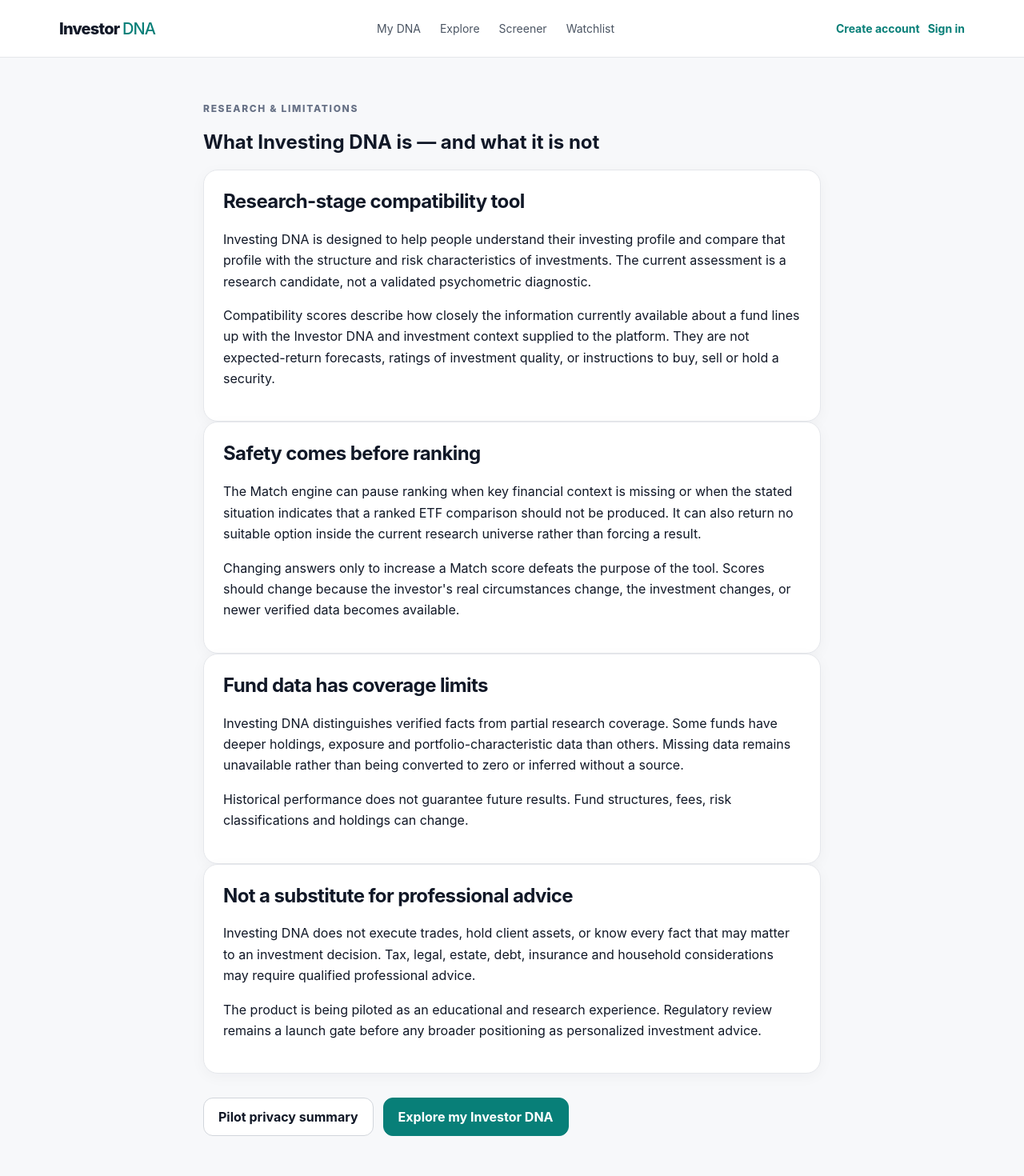
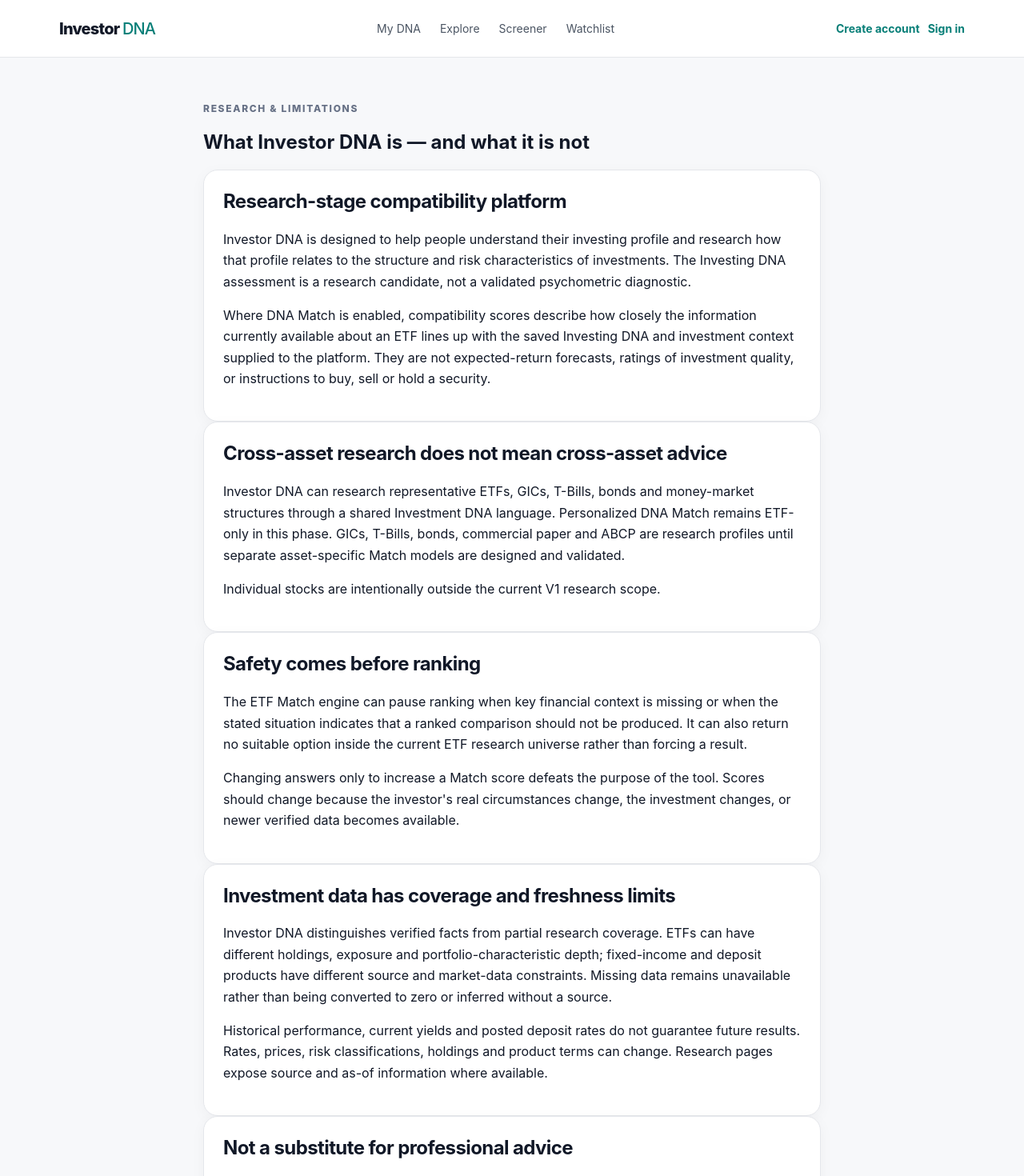
Before and after one commit to mahdikakavandkordi-droid/Investing-dnav1, a Next.js app: page /research in a window 1280 px wide. Shown: the top 1470 px of the page at 80% size. Built offline with nearby package versions, Linux system fonts and the light colour scheme; no server answers.

Commit message:
Clarify Investor DNA research positioning across asset classes

```diff
--- a/app/research/page.tsx
+++ b/app/research/page.tsx
@@ -1,10 +1,11 @@
 import Link from 'next/link';
 
 export default function ResearchAndLimitations(){return <section className="section"><div className="container narrow">
-  <div className="eyebrow">Research & limitations</div><h1>What Investing DNA is — and what it is not</h1>
-  <div className="card"><h2>Research-stage compatibility tool</h2><p>Investing DNA is designed to help people understand their investing profile and compare that profile with the structure and risk characteristics of investments. The current assessment is a research candidate, not a validated psychometric diagnostic.</p><p>Compatibility scores describe how closely the information currently available about a fund lines up with the Investor DNA and investment context supplied to the platform. They are not expected-return forecasts, ratings of investment quality, or instructions to buy, sell or hold a security.</p></div>
-  <div className="card"><h2>Safety comes before ranking</h2><p>The Match engine can pause ranking when key financial context is missing or when the stated situation indicates that a ranked ETF comparison should not be produced. It can also return no suitable option inside the current research universe rather than forcing a result.</p><p>Changing answers only to increase a Match score defeats the purpose of the tool. Scores should change because the investor's real circumstances change, the investment changes, or newer verified data becomes available.</p></div>
-  <div className="card"><h2>Fund data has coverage limits</h2><p>Investing DNA distinguishes verified facts from partial research coverage. Some funds have deeper holdings, exposure and portfolio-characteristic data than others. Missing data remains unavailable rather than being converted to zero or inferred without a source.</p><p>Historical performance does not guarantee future results. Fund structures, fees, risk classifications and holdings can change.</p></div>
-  <div className="card"><h2>Not a substitute for professional advice</h2><p>Investing DNA does not execute trades, hold client assets, or know every fact that may matter to an investment decision. Tax, legal, estate, debt, insurance and household considerations may require qualified professional advice.</p><p>The product is being piloted as an educational and research experience. Regulatory review remains a launch gate before any broader positioning as personalized investment advice.</p></div>
-  <div className="actions"><Link className="btn" href="/privacy">Pilot privacy summary</Link><Link className="btn primary" href="/dna/assessment">Explore my Investor DNA</Link></div>
+  <div className="eyebrow">Research & limitations</div><h1>What Investor DNA is — and what it is not</h1>
+  <div className="card"><h2>Research-stage compatibility platform</h2><p>Investor DNA is designed to help people understand their investing profile and research how that profile relates to the structure and risk characteristics of investments. The Investing DNA assessment is a research candidate, not a validated psychometric diagnostic.</p><p>Where DNA Match is enabled, compatibility scores describe how closely the information currently available about an ETF lines up with the saved Investing DNA and investment context supplied to the platform. They are not expected-return forecasts, ratings of investment quality, or instructions to buy, sell or hold a security.</p></div>
+  <div className="card"><h2>Cross-asset research does not mean cross-asset advice</h2><p>Investor DNA can research representative ETFs, GICs, T-Bills, bonds and money-market structures through a shared Investment DNA language. Personalized DNA Match remains ETF-only in this phase. GICs, T-Bills, bonds, commercial paper and ABCP are research profiles until separate asset-specific Match models are designed and validated.</p><p>Individual stocks are intentionally outside the current V1 research scope.</p></div>
+  <div className="card"><h2>Safety comes before ranking</h2><p>The ETF Match engine can pause ranking when key financial context is missing or when the stated situation indicates that a ranked comparison should not be produced. It can also return no suitable option inside the current ETF research universe rather than forcing a result.</p><p>Changing answers only to increase a Match score defeats the purpose of the tool. Scores should change because the investor's real circumstances change, the investment changes, or newer verified data becomes available.</p></div>
+  <div className="card"><h2>Investment data has coverage and freshness limits</h2><p>Investor DNA distinguishes verified facts from partial research coverage. ETFs can have different holdings, exposure and portfolio-characteristic depth; fixed-income and deposit products have different source and market-data constraints. Missing data remains unavailable rather than being converted to zero or inferred without a source.</p><p>Historical performance, current yields and posted deposit rates do not guarantee future results. Rates, prices, risk classifications, holdings and product terms can change. Research pages expose source and as-of information where available.</p></div>
+  <div className="card"><h2>Not a substitute for professional advice</h2><p>Investor DNA does not execute trades, hold client assets, or know every fact that may matter to an investment decision. Tax, legal, estate, debt, insurance and household considerations may require qualified professional advice.</p><p>The product is being piloted as an educational and research experience. Regulatory review remains a launch gate before any broader positioning as personalized investment advice.</p></div>
+  <div className="actions"><Link className="btn" href="/privacy">Pilot privacy summary</Link><Link className="btn primary" href="/dna/assessment">Discover my Investing DNA</Link></div>
 </div></section>}
```
